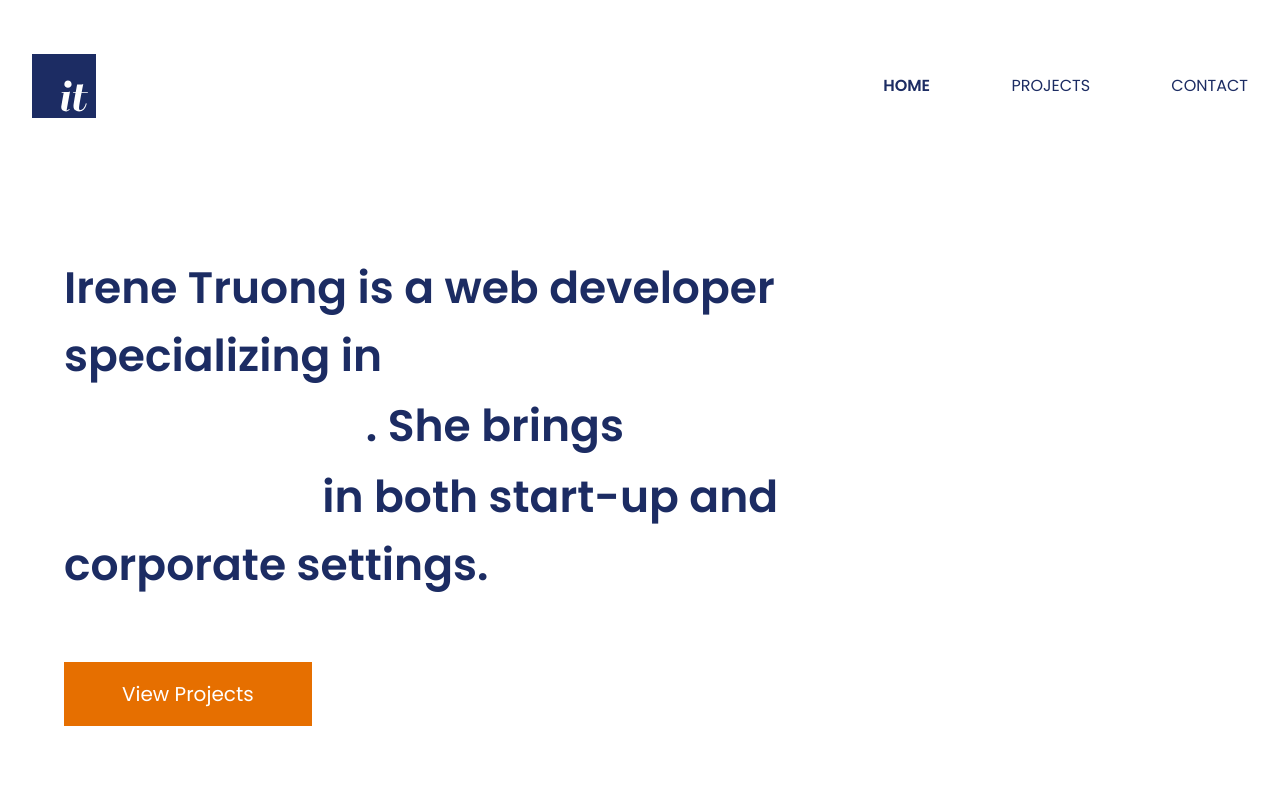
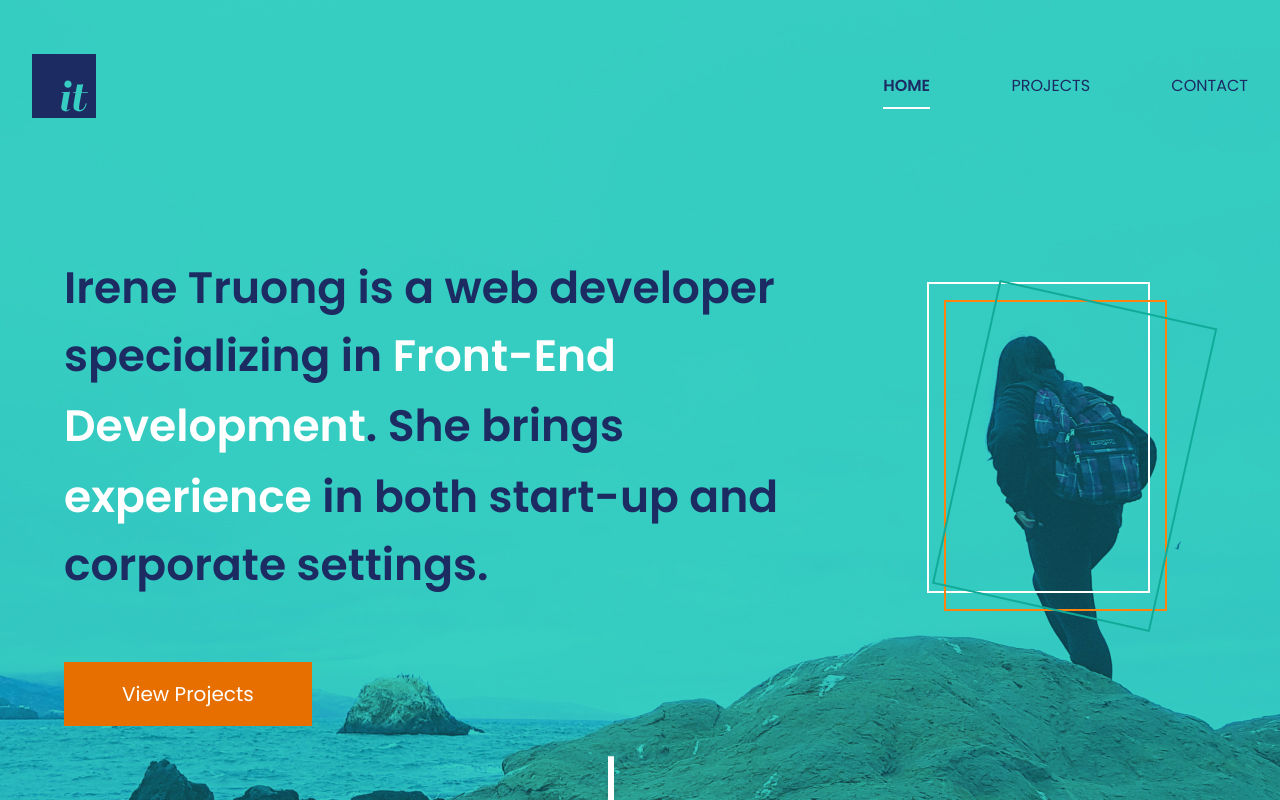
Before and after one commit to rashmi-webdev/vinayak-adimule-client1, a Next.js app: page / in a window 1280 px wide. Shown: the top 800 px of the page. Built offline with nearby package versions, Linux system fonts and the light colour scheme.

Commit message:
[it] rm colour from hero

```diff
--- a/styles/Home.module.scss
+++ b/styles/Home.module.scss
@@ -2,7 +2,7 @@
 
 .heroBackground {
   height: 900px;
-  background: linear-gradient($white, #000) url("/images/hero.jpg") no-repeat;
+  background: url("/images/hero.jpg") no-repeat;
   background-size: cover;
   background-position: center;
   position: relative;
```
